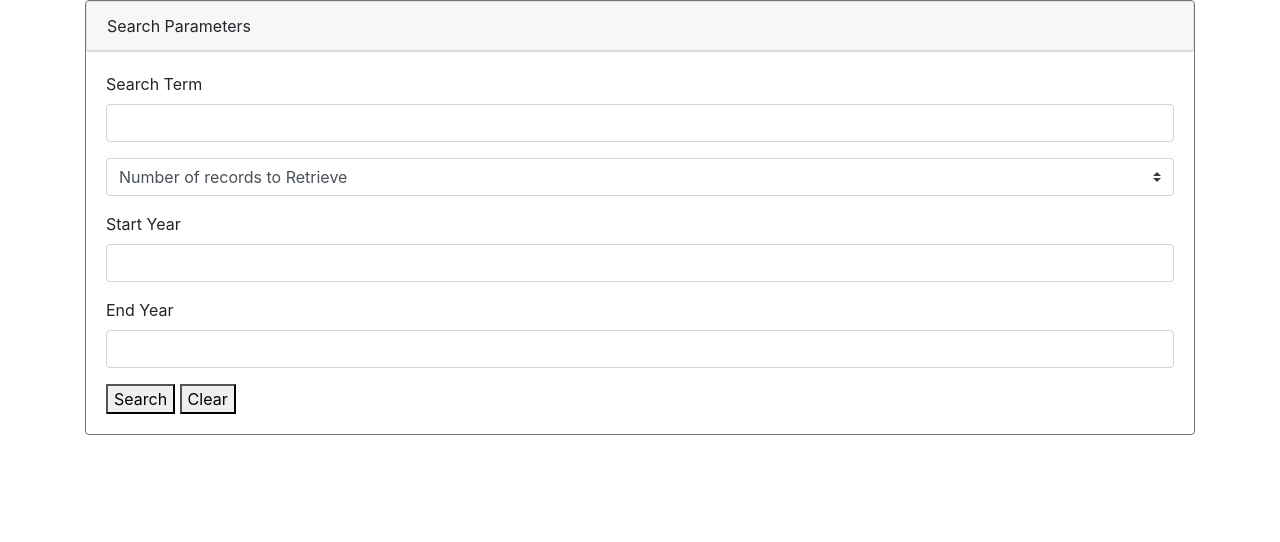
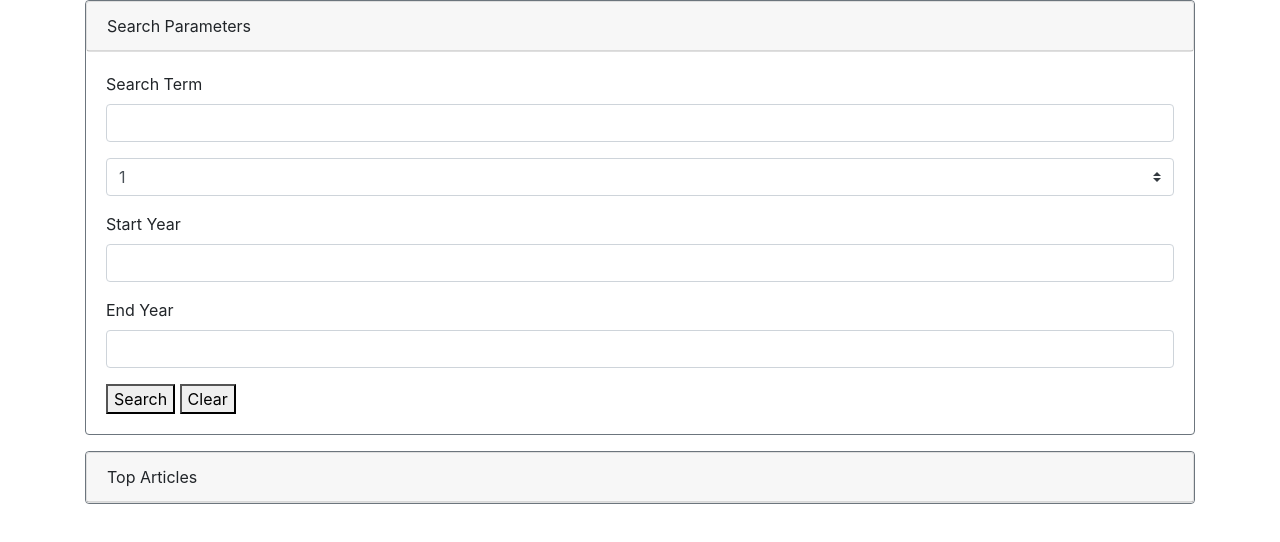
Before and after one commit to matttali09/NYTSearch, a plain HTML site: page index.html in a window 1280 px wide. Drawn offline with nearby package versions, Linux system fonts and the light colour scheme.

Commit message:
slightly more formating

```diff
--- a/index.html
+++ b/index.html
@@ -25,13 +25,12 @@
             <!-- Term Search -->
             <div class="form-group">
               <label for="searchTerm">Search Term</label>
-              <input type="email" class="form-control" id="searchTerm">
+              <input type="search" class="form-control" id="searchTerm">
             </div>
             <!-- Records to retrieve need to figure out how why the labels not working -->
             <div class="form-group">
               <select class="custom-select">
-                <label for="recordRetrieve">Number of Records to Retrieve</label>
-                <option selected>Number of records to Retrieve</option>
+                <label>Number of Records to Retrieve</label>
                 <option value="1">1</option>
                 <option value="2">2</option>
                 <option value="3">3</option>
@@ -59,15 +58,19 @@
 
             <button onclick="myFunction()">Search</button>
             <button onclick="myFunction()">Clear</button>
+          </div>
+      </form>
+    </div>
 
 
-        </div>
-        </form>
+<div class="card border-secondary mb-3">
+    <div class="card">
+      <div class="card-header">
+        Top Articles
     </div>
   </div>
-  </div>
-
-
+</div>
+</div>
 </body>
 
 </html>
```
